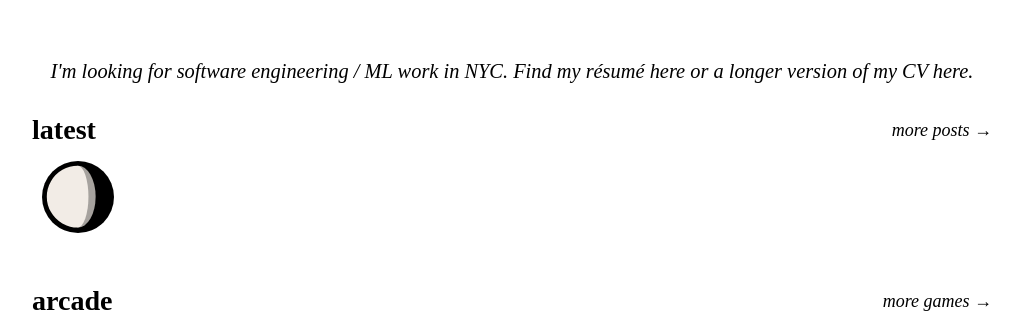
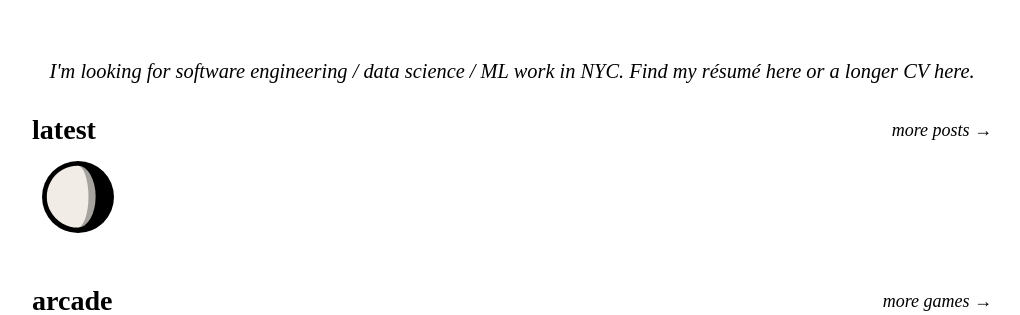
Before and after one commit to damiensnyder/damiens-site-3, a Django app: template content/templates/content/front-page.html in a window 1280 px wide. Shown: the part 30-345 px from the top of the page, without its empty margins (128-1148 px from the left). Run offline with Django 3.2, Linux system fonts and the light colour scheme; the template is opened without the code that fills it, so the values that code supplies are empty; parts of the project's set-up code (start-up, migrations or seed data) failed here and were passed over.

Commit message:
edit to wording

```diff
--- a/content/templates/content/front-page.html
+++ b/content/templates/content/front-page.html
@@ -94,9 +94,9 @@
   </style>
 
   <div class="hire-me">
-    I'm looking for software engineering / ML work in NYC.
+    I'm looking for software engineering / data science / ML work in NYC.
     Find my résumé <a href="{% static 'resume.pdf' %}">here</a>
-    or a longer version of my CV <a href="/hire-me">here</a>.
+    or a longer CV <a href="/hire-me">here</a>.
   </div>
   <div class="row">
     <div class="row-header">
```
